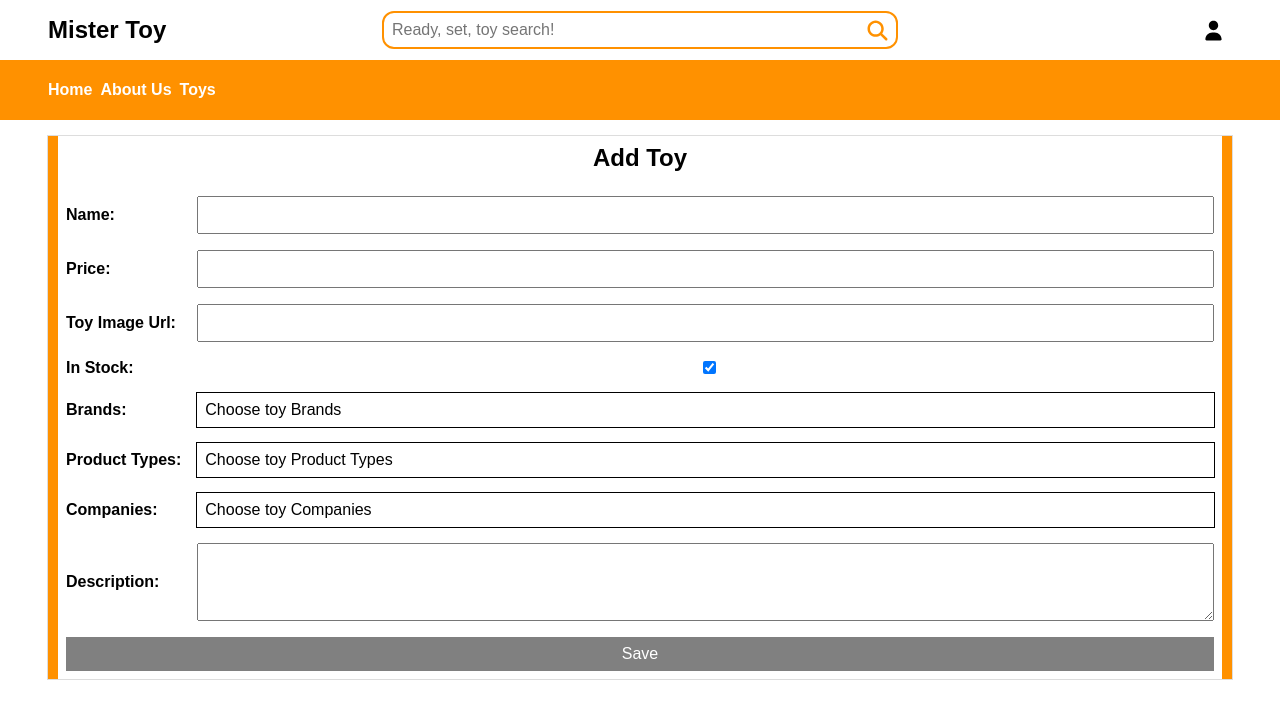
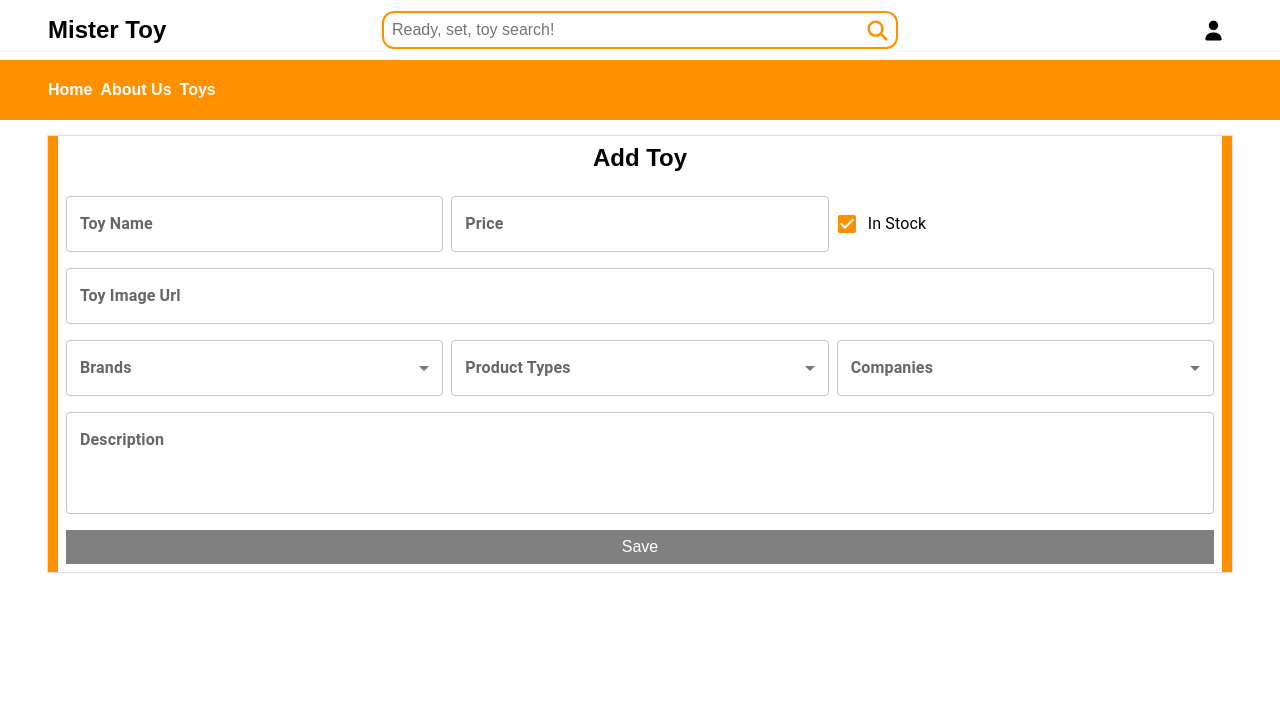
Before and after one commit to Eh2409/mister-toy-frontend, a React (Vite) app: page /#/toy/edit in a window 1280 px wide. Shown: the top 718 px of the page. Built offline with nearby package versions, Linux system fonts and the light colour scheme.

Commit message:
Add material-ui to toy edit

```diff
--- a/src/assets/style/pages/ToyEdit.css
+++ b/src/assets/style/pages/ToyEdit.css
@@ -17,6 +17,12 @@
         form {
             display: grid;
             gap: 0.5em;
+
+            .edit-row {
+                display: grid;
+                grid-template-columns: 1fr;
+                gap: 0.5em;
+            }
 
             label {
                 font-weight: bold;
@@ -55,6 +61,7 @@
                         }
                     }
                 }
+
             }
 
             button {
@@ -90,9 +97,14 @@
 
             form {
                 display: grid;
-                grid-template-columns: max-content 1fr;
+                /* grid-template-columns: max-content 1fr; */
                 align-items: center;
                 gap: 1em;
+
+                .edit-row {
+                    display: grid;
+                    grid-template-columns: repeat(3, 1fr);
+                }
             }
         }
     }
--- /dev/null
+++ b/src/cmps/LabelPickerUi.jsx
@@ -0,0 +1,84 @@
+import { useState, useEffect, useRef } from 'react'
+import Box from '@mui/material/Box';
+import OutlinedInput from '@mui/material/OutlinedInput';
+import InputLabel from '@mui/material/InputLabel';
+import MenuItem from '@mui/material/MenuItem';
+import FormControl from '@mui/material/FormControl';
+import Select from '@mui/material/Select';
+import Chip from '@mui/material/Chip';
+
+const ITEM_HEIGHT = 48;
+const ITEM_PADDING_TOP = 8;
+const MenuProps = {
+    PaperProps: {
+        style: {
+            maxHeight: ITEM_HEIGHT * 4.5 + ITEM_PADDING_TOP,
+            width: 250,
+        },
+    },
+}
+
+export function LabelPickerUi({ labels, filterLabels, onSaveLabels, labelType, error, helperText }) {
+
+    const [labelsToEdit, setLabelsToEdit] = useState(filterLabels)
+
+    useEffect(() => {
+        const filterLabelsStr = JSON.stringify(filterLabels.sort())
+        const labelsToEditStr = JSON.stringify(labelsToEdit.sort())
+
+        if (labelsToEditStr !== filterLabelsStr) {
+            setLabelsToEdit(filterLabels)
+        }
+
+    }, [filterLabels])
+
+
+    useEffect(() => {
+        onSaveLabels(labelsToEdit, labelType)
+    }, [labelsToEdit])
+
+
+    function handleChange({ target }) {
+        var { value } = target
+
+        setLabelsToEdit(value)
+    }
+
+    return (
+        <div>
+            <FormControl sx={{ m: 0, width: 100 + "%" }} error={error}>
+                <InputLabel id={labelType}>{labelType}</InputLabel>
+                <Select
+                    labelId={labelType}
+                    id={labelType}
+                    multiple
+                    value={labelsToEdit}
+                    onChange={handleChange}
+                    input={<OutlinedInput id={labelType} label={labelType} />}
+                    renderValue={(selected) => (
+                        <Box sx={{ display: 'flex', flexWrap: 'wrap', gap: 0.5 }}>
+                            {selected.map((value, idx) => (
+                                <Chip key={value + idx} label={value} />
+                            ))}
+                        </Box>
+                    )}
+                    MenuProps={MenuProps}
+                >
+                    {labels.map(label => (
+                        <MenuItem
+                            key={label}
+                            value={label}
+                        >
+                            {label}
+                        </MenuItem>
+                    ))}
+                </Select>
+                {helperText && (
+                    <p style={{ color: "#d32f2f", fontSize: "0.8rem", margin: "4px" }}>
+                        {helperText}
+                    </p>
+                )}
+            </FormControl>
+        </div>
+    )
+}
--- a/src/pages/ToyEdit.jsx
+++ b/src/pages/ToyEdit.jsx
@@ -2,15 +2,24 @@ import { useEffect, useRef, useState } from "react"
 import { useNavigate, useParams } from "react-router-dom"
 import { useSelector } from "react-redux"
 
+// Formik
 import { Formik, Form, Field } from 'formik';
 import * as Yup from 'yup'
+
+// material-ui
+import TextField from '@mui/material/TextField';
+import FormControlLabel from '@mui/material/FormControlLabel';
+import Checkbox from '@mui/material/Checkbox';
+import { createTheme, ThemeProvider } from "@mui/material/styles"
 
 // services
 import { toyActions } from "../../store/actions/toy.actions.js"
 import { toyService } from "../services/toy/index-toy.js"
+import { getUiTheme } from "../services/util.service.js";
 
 // cmps
 import { LabelPicker } from "../cmps/LabelPicker.jsx"
+import { LabelPickerUi } from "../cmps/LabelPickerUi.jsx";
 import { ToyLoader } from "../cmps/toy/ToyLoader.jsx"
 import { showErrorMsg, showSuccessMsg } from "../services/event-bus.service.js"
 
@@ -128,12 +137,14 @@ export function ToyEdit(props) {
             .min(1, 'At least one brand is required')
             .required('Required'),
         productTypes: Yup.array()
-            .min(1, 'At least one brand is required')
+            .min(1, 'At least one product type is required')
             .required('Required'),
         companies: Yup.array()
-            .min(1, 'At least one brand is required')
+            .min(1, 'At least one company is required')
             .required('Required'),
     })
+
+    const theme = createTheme(getUiTheme())
 
     if (toyId && !toyToEdit?._id) return <section className='toy-edit'>
         <ToyLoader size={1} />
@@ -146,7 +157,7 @@ export function ToyEdit(props) {
 
                 <h2>{toyId ? "Update" : "Add"} Toy</h2>
 
-
+                <ThemeProvider theme={theme}>
                     <Formik
                         initialValues={{ ...toyToEdit }}
                         validationSchema={SignupSchema}
@@ -155,122 +166,147 @@ export function ToyEdit(props) {
                         {({ errors, touched }) => (
                             <Form>
 
-                            <label htmlFor="name">Name:</label>
-                            <Field name="name" id="name" />
-                            {errors.name && touched.name ? (
-                                <div className="err-msg">{errors.name}</div>
-                            ) : null}
+                                <div className="edit-row">
 
-                            <label htmlFor="price">Price:</label>
-                            <Field name="price" id="price" type="number" />
-
-                            {errors.price && touched.price ? (
-                                <div className="err-msg">{errors.price}</div>
-                            ) : null}
+                                    <Field name="name" >
+                                        {({ field }) => (
+                                            <TextField
+                                                {...field}
+                                                id="name"
+                                                label="Toy Name"
+                                                variant="outlined"
+                                                error={touched.name && Boolean(errors.name)}
+                                                helperText={touched.name && errors.name}
+                                            />
+                                        )}
+                                    </Field>
 
 
-                            <label htmlFor="imgUrl">Toy Image Url:</label>
-                            <Field name="imgUrl" id="imgUrl" />
-                            {errors.imgUrl && touched.imgUrl ? (
-                                <div className="err-msg">{errors.imgUrl}</div>
-                            ) : null}
+                                    <Field name="price">
+                                        {({ field }) => (
+                                            <TextField
+                                                {...field}
+                                                id="price"
+                                                label="Price"
+                                                variant="outlined"
+                                                type="number"
+                                                error={touched.price && Boolean(errors.price)}
+                                                helperText={touched.price && errors.price}
+                                            />
+                                        )}
+                                    </Field>
 
-                            <label htmlFor="inStock">In Stock:</label>
-                            <Field name="inStock" id="inStock" type="checkbox" />
-                            {errors.inStock && touched.inStock ? (
-                                <div className="err-msg">{errors.inStock}</div>
-                            ) : null}
+                                    <Field name="inStock">
+                                        {({ field }) => (
+                                            <FormControlLabel
+                                                control={
+                                                    <Checkbox
+                                                        {...field}
+                                                        checked={field.value}
+                                                        sx={{
+                                                            '&.Mui-checked': {
+                                                                color: 'var(--mainSiteClrTheme)',
+                                                            },
+                                                        }}
+                                                    />
+                                                }
+                                                label="In Stock"
+                                            />
+                                        )}
+                                    </Field>
+                                </div>
 
 
-                            <label htmlFor="brands">Brands:</label>
-                            <Field name="brands" className="labels-picker-wrapper" ref={brandsPickerWrapper} >
+                                <Field name="imgUrl">
+                                    {({ field }) => (
+                                        <TextField
+                                            {...field}
+                                            id="imgUrl"
+                                            label="Toy Image Url"
+                                            variant="outlined"
+                                            error={touched.imgUrl && Boolean(errors.imgUrl)}
+                                            helperText={touched.imgUrl && errors.imgUrl}
+                                        />
+                                    )}
+                                </Field>
+
+
+                                <div className="edit-row">
+
+                                    <Field name="brands" >
                                         {({ field, form }) => (
 
-                                    <div className="labels-picker-wrapper" ref={brandsPickerWrapper}>
+                                            <div className="labels-picker-wrapper">
 
-                                        <input type="text" id="brands" {...field} hidden />
-
-                                        <div className="prev-labels" onClick={() => toggleLabelsPicker('brands')}>
-                                            {field?.value?.length > 0 ? field.value.join(', ') : 'Choose toy Brands'}
-                                        </div>
-
-                                        {isLabelsPickerOpen.isOpen &&
-                                            isLabelsPickerOpen.type === 'brands' &&
-                                            toysLabels?.brands?.length > 0 && < LabelPicker
+                                                {toysLabels?.brands?.length > 0 && <LabelPickerUi
                                                     labels={toysLabels.brands}
                                                     filterLabels={field.value}
                                                     onSaveLabels={(newLabels) => { form.setFieldValue("brands", newLabels) }}
-                                                labelType={'brands'}
+                                                    labelType={'Brands'}
+                                                    error={touched.brands && Boolean(errors.brands)}
+                                                    helperText={touched.brands && errors.brands}
                                                 />}
+
                                             </div>
                                         )}
                                     </Field>
-                            {errors.brands && touched.brands ? (
-                                <div className="err-msg">{errors.brands}</div>
-                            ) : null}
 
 
-                            <label htmlFor="productTypes">Product Types:</label>
-                            <Field name="productTypes" className="labels-picker-wrapper" ref={productTypesPickerWrapper} >
+                                    <Field name="productTypes" >
                                         {({ field, form }) => (
 
-                                    <div className="labels-picker-wrapper" ref={productTypesPickerWrapper}>
+                                            <div className="labels-picker-wrapper">
 
-                                        <input type="text" id="productTypes" {...field} hidden />
-
-                                        <div className="prev-labels" onClick={() => toggleLabelsPicker('productTypes')}>
-                                            {field?.value?.length > 0 ? field.value.join(', ') : 'Choose toy Product Types'}
-                                        </div>
-
-                                        {isLabelsPickerOpen.isOpen &&
-                                            isLabelsPickerOpen.type === 'productTypes' &&
-                                            toysLabels?.productTypes?.length > 0 && < LabelPicker
+                                                {toysLabels?.productTypes?.length > 0 && <LabelPickerUi
                                                     labels={toysLabels.productTypes}
                                                     filterLabels={field.value}
                                                     onSaveLabels={(newLabels) => { form.setFieldValue("productTypes", newLabels) }}
-                                                labelType={'productTypes'}
+                                                    labelType={'Product Types'}
+                                                    error={touched.productTypes && Boolean(errors.productTypes)}
+                                                    helperText={touched.productTypes && errors.productTypes}
                                                 />}
+
                                             </div>
                                         )}
                                     </Field>
-                            {errors.productTypes && touched.productTypes ? (
-                                <div className="err-msg">{errors.productTypes}</div>
-                            ) : null}
 
 
-                            <label htmlFor="companies">Companies:</label>
-                            <Field name="companies" className="labels-picker-wrapper" ref={companiesPickerWrapper} >
+                                    <Field name="companies" >
                                         {({ field, form }) => (
 
-                                    <div className="labels-picker-wrapper" ref={companiesPickerWrapper}>
+                                            <div className="labels-picker-wrapper">
 
-                                        <input type="text" id="companies" {...field} hidden />
-
-                                        <div className="prev-labels" onClick={() => toggleLabelsPicker('companies')}>
-                                            {field?.value?.length > 0 ? field.value.join(', ') : 'Choose toy Companies'}
-                                        </div>
-
-                                        {isLabelsPickerOpen.isOpen &&
-                                            isLabelsPickerOpen.type === 'companies' &&
-                                            toysLabels?.companies?.length > 0 && < LabelPicker
+                                                {toysLabels?.companies?.length > 0 && <LabelPickerUi
                                                     labels={toysLabels.companies}
                                                     filterLabels={field.value}
                                                     onSaveLabels={(newLabels) => { form.setFieldValue("companies", newLabels) }}
-                                                labelType={'companies'}
+                                                    labelType={'Companies'}
+                                                    error={touched.companies && Boolean(errors.companies)}
+                                                    helperText={touched.companies && errors.companies}
                                                 />}
+
                                             </div>
                                         )}
                                     </Field>
-                            {errors.companies && touched.companies ? (
-                                <div className="err-msg">{errors.companies}</div>
-                            ) : null}
+
+                                </div>
 
 
-                            <label htmlFor="description">Description:</label>
-                            <Field name="description" id="description" as="textarea" rows="4" cols="40" />
-                            {errors.description && touched.description ? (
-                                <div className="err-msg">{errors.description}</div>
-                            ) : null}
+
+                                <Field name="description">
+                                    {({ field }) => (
+                                        <TextField
+                                            {...field}
+                                            id="description"
+                                            label="Description"
+                                            variant="outlined"
+                                            multiline
+                                            rows={3}
+                                            error={touched.description && Boolean(errors.description)}
+                                            helperText={touched.description && errors.description}
+                                        />
+                                    )}
+                                </Field>
 
 
                                 <button className="t-a" type="submit">
@@ -280,7 +316,7 @@ export function ToyEdit(props) {
                             </Form>
                         )}
                     </Formik>
-
+                </ThemeProvider>
             </div>
         </section>
     )
--- a/src/services/toy/index-toy.js
+++ b/src/services/toy/index-toy.js
@@ -9,7 +9,7 @@ function getEmptyToy() {
     return {
         name: '',
         imgUrl: '',
-        price: null,
+        price: '',
         brands: [],
         productTypes: [],
         companies: [],
```
Lines whose indentation alone changed are shown as unchanged.
